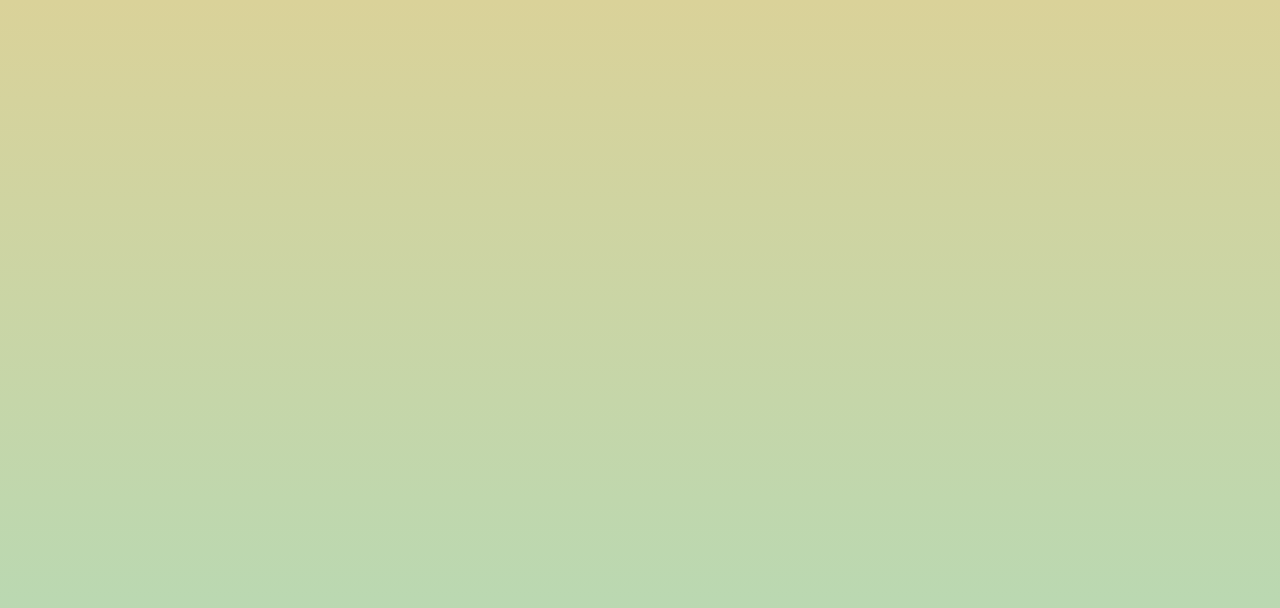
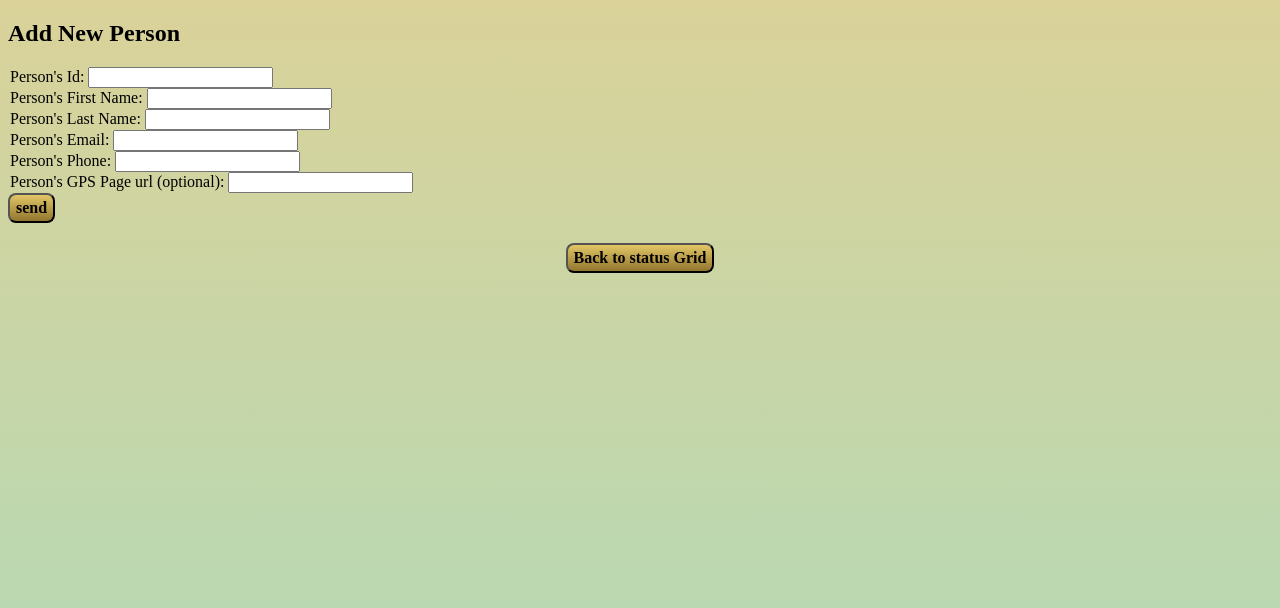
Before and after one commit to dianamcnulty/grid, an Angular app: page /new in a window 1280 px wide. Before the commit this address led to /. Shown: the top 608 px of the page. Built offline with nearby package versions, Linux system fonts and the light colour scheme.

Commit message:
add form to add new person

```diff
--- a/src/app/app-routing.module.ts
+++ b/src/app/app-routing.module.ts
@@ -4,7 +4,7 @@ import { RouterModule, Routes } from '@angular/router';
 import {GridBoxComponent} from './grid-box/grid-box.component'
 import {PersonDetailsComponent} from './person-details/person-details.component'
 import {UpdateComponent} from './update/update.component'
-
+import {NewPersonComponent} from './new-person/new-person.component'
 
 
 const routes: Routes = [
@@ -19,6 +19,10 @@ const routes: Routes = [
     {
       path: 'update',
       component: UpdateComponent
+    },
+    {
+      path: 'new',
+      component: NewPersonComponent
     }
 ];
 
--- a/src/app/app.module.ts
+++ b/src/app/app.module.ts
@@ -10,6 +10,7 @@ import { GridBoxComponent } from './grid-box/grid-box.component';
 import { PersonDetailsComponent } from './person-details/person-details.component';
 import { PeopleService } from './people.service';
 import { UpdateComponent } from './update/update.component';
+import { NewPersonComponent } from './new-person/new-person.component';
 
 @NgModule({
   declarations: [
@@ -17,6 +18,7 @@ import { UpdateComponent } from './update/update.component';
     GridBoxComponent,
     PersonDetailsComponent,
     UpdateComponent,
+    NewPersonComponent,
   ],
   imports: [
     BrowserModule,
--- a/src/app/grid-box/grid-box.component.html
+++ b/src/app/grid-box/grid-box.component.html
@@ -1,10 +1,12 @@
-
+<h2>Status Overview</h2>
 <div class="grid-container">
   <div  class="grid-cell" *ngFor="let person of personList" [ngClass]="{'emergency':person.status=='emergency', finished: person.status =='finished', 'waiting': person.status == 'waiting', 'out': person.status == 'out'}" routerLink="/person/{{person.id}}">
     <h2>{{person.id}}</h2></div>
   </div>
 <div class='page-links'>
-<button routerLink='/update'> Update Someone's Status
+<button routerLink='/update'>Update Someone's Status
+</button>
+<button routerLink='/new'>Add a New Person
 </button>
 </div>
 <label>Legend:</label>
--- /dev/null
+++ b/src/app/new-person/new-person.component.html
@@ -0,0 +1,28 @@
+<h2>
+  Add New Person
+</h2>
+<form (ngSubmit)="addPerson(person)">
+  <legend>Person's Id:
+    <input type='number' name='id' [(ngModel)]="person.id">
+  </legend>
+  <legend>Person's First Name:
+    <input type='text' name='firstName' [(ngModel)]="person.firstName">
+  </legend>
+  <legend>Person's Last Name:
+    <input type='text' name='lastName' [(ngModel)]="person.lastName">
+  </legend>
+  <legend>Person's Email:
+    <input type='email' name='email' [(ngModel)]="person.email">
+  </legend>
+  <legend>Person's Phone:
+    <input type='phone' name='phone' [(ngModel)]="person.phone">
+  </legend>
+  <legend>Person's GPS Page url (optional):
+    <input type='text' name='url' [(ngModel)]="person.url">
+  </legend>
+  <input type='submit' value='send'>
+
+</form>
+<div class='page-links'>
+<button routerLink='/'>Back to status Grid</button>
+</div>
--- /dev/null
+++ b/src/app/new-person/new-person.component.ts
@@ -0,0 +1,23 @@
+import { Component, OnInit } from '@angular/core';
+import { ActivatedRoute} from '@angular/router';
+import { PeopleService } from '../people.service'
+
+@Component({
+  selector: 'app-new-person',
+  templateUrl: './new-person.component.html',
+  styleUrls: ['./new-person.component.css']
+})
+export class NewPersonComponent implements OnInit {
+  person = <any>{}
+
+  constructor(private route : ActivatedRoute,
+    private peopleService: PeopleService) { }
+
+  ngOnInit() {
+  }
+  addPerson(person){
+    this.person = person;
+    console.log(person);
+    this.peopleService.addPerson(person)
+  }
+}
--- a/src/app/people.service.ts
+++ b/src/app/people.service.ts
@@ -44,6 +44,12 @@ export class PeopleService {
     console.log( 'persons new status', personToUpdate)
 
   }
+  addPerson(newPerson){
+    console.log("new person is", newPerson)
+    newPerson.status = "out";
+    this.people.push(newPerson)
+    console.log("new person added", this.people)
+  }
   constructor() { }
 
 }
--- a/src/app/person-details/person-details.component.html
+++ b/src/app/person-details/person-details.component.html
@@ -1,13 +1,13 @@
 <h2>Person</h2>
 <p [ngClass]="{'emergency': currentPerson.status == 'emergency', 'waiting': currentPerson.status == 'waiting', 'finished': currentPerson.status == 'finished'}">
 <label>Status:</label> <span>{{currentPerson.status}}</span></p>
-<p><label>Name: </label><span>{{currentPerson.firstName}} {{currentPerson.firstName}},</span></p>
+<p><label>Name: </label><span>{{currentPerson.firstName}} {{currentPerson.lastName}},</span></p>
 <p><label>Id: </label><span>{{currentPerson.id}},</span></p>
 
 <div class='contact-info'>
   <label>Contact info: </label>
-  <p *ngIf='currentPerson.phone'><label>Phone: </label> {{currentPerson.phone}}</p>
-  <p *ngIf='currentPerson.email'><label>email:</label> {{currentPerson.email}}</p>
+  <p *ngIf='currentPerson.phone'><label>Phone: </label> <a  href="tel:{{currentPerson.phone}}" > {{currentPerson.phone}}</a></p>
+  <p *ngIf='currentPerson.email'><label>email:</label> <a href="mailto:{{currentPerson.email}}">{{currentPerson.email}}</a></p>
   <p *ngIf='currentPerson.url'><label>GPS track: </label> <a href="{{currentPerson.url}}" target="_blank">{{currentPerson.firstName}}'s gps tracking site</a></p>
 </div>
 
```
Also changed, not shown: src/app/new-person/new-person.component.css (added), 1 other file (tests, documents, lock files or other folders).
